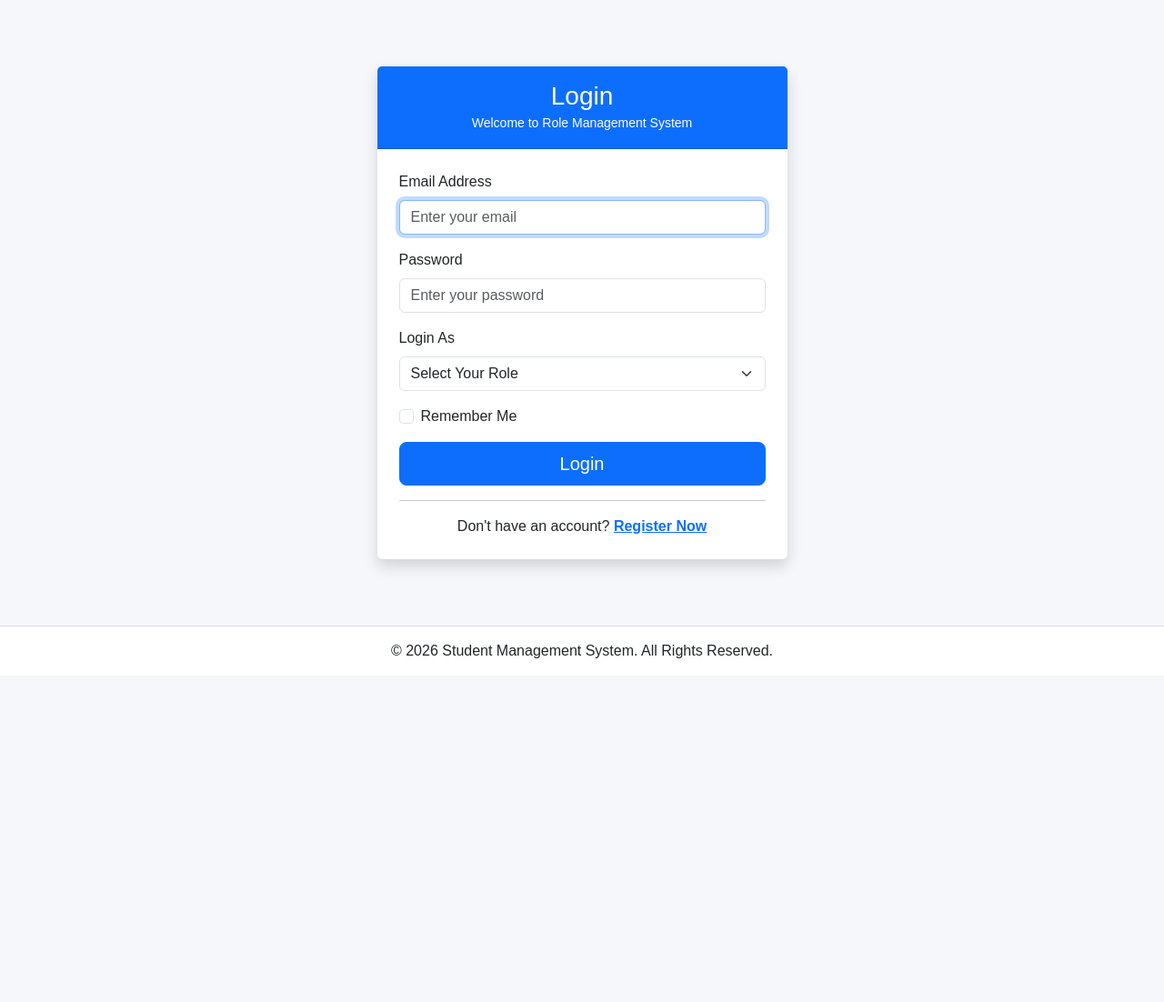
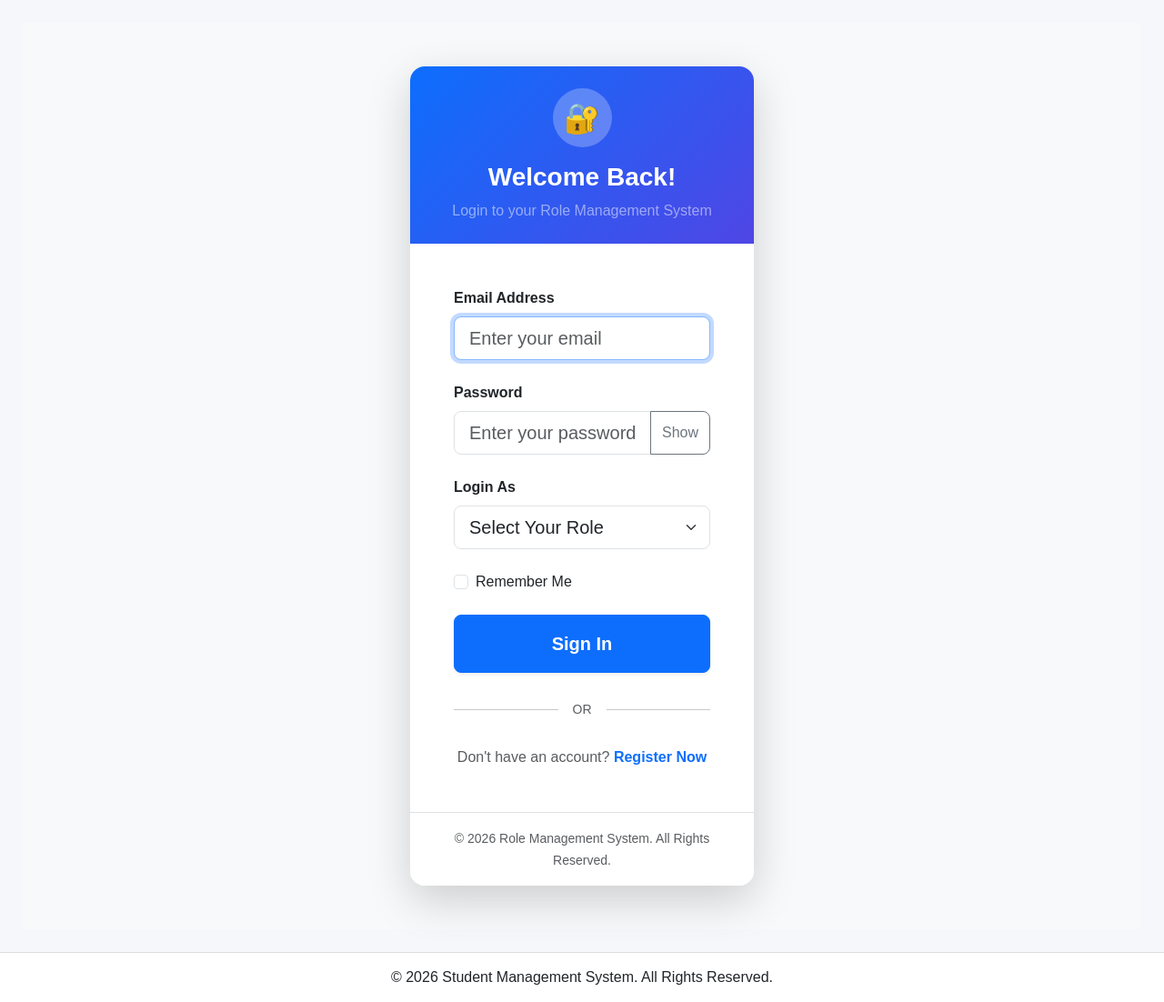
Before and after one commit to tpscarif-beep/student-api, a Laravel app: page /login in a window 1280 px wide. Shown: the part 56-1158 px from the top of the page at 91% size. Before the commit the page ends 780 px from the top, so only its background shows below. Run offline with Laravel 12, Linux system fonts and the light colour scheme.

Commit message:
make login page style better

```diff
--- a/resources/views/auth/login.blade.php
+++ b/resources/views/auth/login.blade.php
@@ -2,40 +2,66 @@
 
 @section('content')
 
-<div class="container py-5">
+<div class="container-fluid min-vh-100 d-flex align-items-center justify-content-center bg-light py-5">
 
-    <div class="row justify-content-center">
+    <div class="row justify-content-center w-100">
 
-        <div class="col-md-6 col-lg-5">
+        <div class="col-12 col-sm-10 col-md-7 col-lg-5 col-xl-4">
 
-            <div class="card shadow border-0">
+            <div class="card border-0 shadow-lg rounded-4 overflow-hidden">
 
-                {{-- Card Header --}}
-                <div class="card-header bg-primary text-white text-center py-3">
-                    <h3 class="mb-0">Login</h3>
-                    <small>Welcome to Role Management System</small>
+                {{-- Header --}}
+                <div class="card-header text-center text-white border-0 py-4"
+                     style="background: linear-gradient(135deg, #0d6efd, #4f46e5);">
+
+                    <div class="mb-3">
+                        <span class="bg-white bg-opacity-25 rounded-circle d-inline-flex align-items-center justify-content-center"
+                              style="width: 65px; height: 65px;">
+
+                            <span class="fs-2">🔐</span>
+
+                        </span>
                     </div>
 
-                <div class="card-body p-4">
+                    <h3 class="fw-bold mb-2">Welcome Back!</h3>
+
+                    <p class="mb-0 text-white-50">
+                        Login to your Role Management System
+                    </p>
+
+                </div>
+
+                {{-- Card Body --}}
+                <div class="card-body p-4 p-md-5">
 
                     {{-- Validation Errors --}}
                     @if ($errors->any())
-                        <div class="alert alert-danger">
-                            <ul class="mb-0">
+
+                        <div class="alert alert-danger alert-dismissible fade show" role="alert">
+
+                            <strong>Login Failed!</strong>
+
+                            <ul class="mb-0 mt-2">
                                 @foreach ($errors->all() as $error)
                                     <li>{{ $error }}</li>
                                 @endforeach
                             </ul>
+
+                            <button type="button" class="btn-close" data-bs-dismiss="alert"></button>
+
                         </div>
+
                     @endif
 
                     {{-- Login Form --}}
                     <form action="{{ route('login') }}" method="POST">
+
                         @csrf
 
                         {{-- Email --}}
-                        <div class="mb-3">
-                            <label for="email" class="form-label">
+                        <div class="mb-4">
+
+                            <label for="email" class="form-label fw-semibold">
                                 Email Address
                             </label>
 
@@ -43,7 +69,7 @@
                                 type="email"
                                 name="email"
                                 id="email"
-                                class="form-control @error('email') is-invalid @enderror"
+                                class="form-control form-control-lg rounded-3 @error('email') is-invalid @enderror"
                                 value="{{ old('email') }}"
                                 placeholder="Enter your email"
                                 required
@@ -55,52 +81,67 @@
                                     {{ $message }}
                                 </div>
                             @enderror
+
                         </div>
 
                         {{-- Password --}}
-                        <div class="mb-3">
-                            <label for="password" class="form-label">
+                        <div class="mb-4">
+
+                            <label for="password" class="form-label fw-semibold">
                                 Password
                             </label>
+
+                            <div class="input-group">
 
                                 <input
                                     type="password"
                                     name="password"
                                     id="password"
-                                class="form-control"
+                                    class="form-control form-control-lg rounded-start-3"
                                     placeholder="Enter your password"
                                     required
                                 >
+
+                                <button
+                                    class="btn btn-outline-secondary rounded-end-3"
+                                    type="button"
+                                    onclick="togglePassword()"
+                                >
+                                    <span id="passwordText">Show</span>
+                                </button>
+
+                            </div>
+
                         </div>
 
                         {{-- Role --}}
-                        <div class="mb-3">
-                            <label for="role" class="form-label">
+                        <div class="mb-4">
+
+                            <label for="role" class="form-label fw-semibold">
                                 Login As
                             </label>
 
                             <select
                                 name="role"
                                 id="role"
-                                class="form-select @error('role') is-invalid @enderror"
+                                class="form-select form-select-lg rounded-3 @error('role') is-invalid @enderror"
                                 required
                             >
+
                                 <option value="">Select Your Role</option>
 
-                                <option value="admin"
-                                    {{ old('role') === 'admin' ? 'selected' : '' }}>
+                                <option value="admin" {{ old('role') === 'admin' ? 'selected' : '' }}>
                                     Admin
                                 </option>
 
-                                <option value="teacher"
-                                    {{ old('role') === 'teacher' ? 'selected' : '' }}>
+                                <option value="teacher" {{ old('role') === 'teacher' ? 'selected' : '' }}>
                                     Teacher
                                 </option>
 
-                                <option value="student"
-                                    {{ old('role') === 'student' ? 'selected' : '' }}>
+                                <option value="student" {{ old('role') === 'student' ? 'selected' : '' }}>
                                     Student
                                 </option>
+
                             </select>
 
                             @error('role')
@@ -108,45 +149,82 @@
                                     {{ $message }}
                                 </div>
                             @enderror
+
                         </div>
 
                         {{-- Remember Me --}}
-                        <div class="mb-3 form-check">
+                        <div class="mb-4">
+
+                            <div class="form-check">
+
                                 <input
                                     type="checkbox"
                                     name="remember"
                                     value="1"
                                     id="remember"
                                     class="form-check-input"
+                                    {{ old('remember') ? 'checked' : '' }}
                                 >
 
                                 <label for="remember" class="form-check-label">
                                     Remember Me
                                 </label>
+
+                            </div>
+
                         </div>
 
                         {{-- Login Button --}}
                         <div class="d-grid">
-                            <button type="submit" class="btn btn-primary btn-lg">
-                                Login
+
+                            <button type="submit" class="btn btn-primary btn-lg rounded-3 fw-semibold py-3 shadow-sm">
+
+                                Sign In
+
                             </button>
+
                         </div>
 
                     </form>
 
-                    <hr>
+                    {{-- Divider --}}
+                    <div class="d-flex align-items-center my-4">
+
+                        <hr class="flex-grow-1">
+
+                        <span class="px-3 text-muted small">OR</span>
+
+                        <hr class="flex-grow-1">
+
+                    </div>
 
                     {{-- Register Link --}}
                     <div class="text-center">
-                        <p class="mb-0">
+
+                        <p class="text-muted mb-0">
+
                             Don't have an account?
-                            <a href="{{ route('register') }}" class="text-primary fw-bold">
+
+                            <a href="{{ route('register') }}"
+                               class="text-primary fw-bold text-decoration-none">
+
                                 Register Now
+
                             </a>
+
                         </p>
+
                     </div>
 
                 </div>
+
+                {{-- Footer --}}
+                <div class="card-footer bg-white text-center border-top py-3">
+
+                    <small class="text-muted">
+                        &copy; {{ date('Y') }} Role Management System. All Rights Reserved.
+                    </small>
+
                 </div>
 
             </div>
@@ -155,4 +233,28 @@
 
     </div>
 
+</div>
+
+{{-- Password Toggle --}}
+<script>
+    function togglePassword() {
+
+        const password = document.getElementById('password');
+        const text = document.getElementById('passwordText');
+
+        if (password.type === 'password') {
+
+            password.type = 'text';
+            text.innerText = 'Hide';
+
+        } else {
+
+            password.type = 'password';
+            text.innerText = 'Show';
+
+        }
+
+    }
+</script>
+
 @endsection
```
Lines whose indentation alone changed are shown as unchanged.
